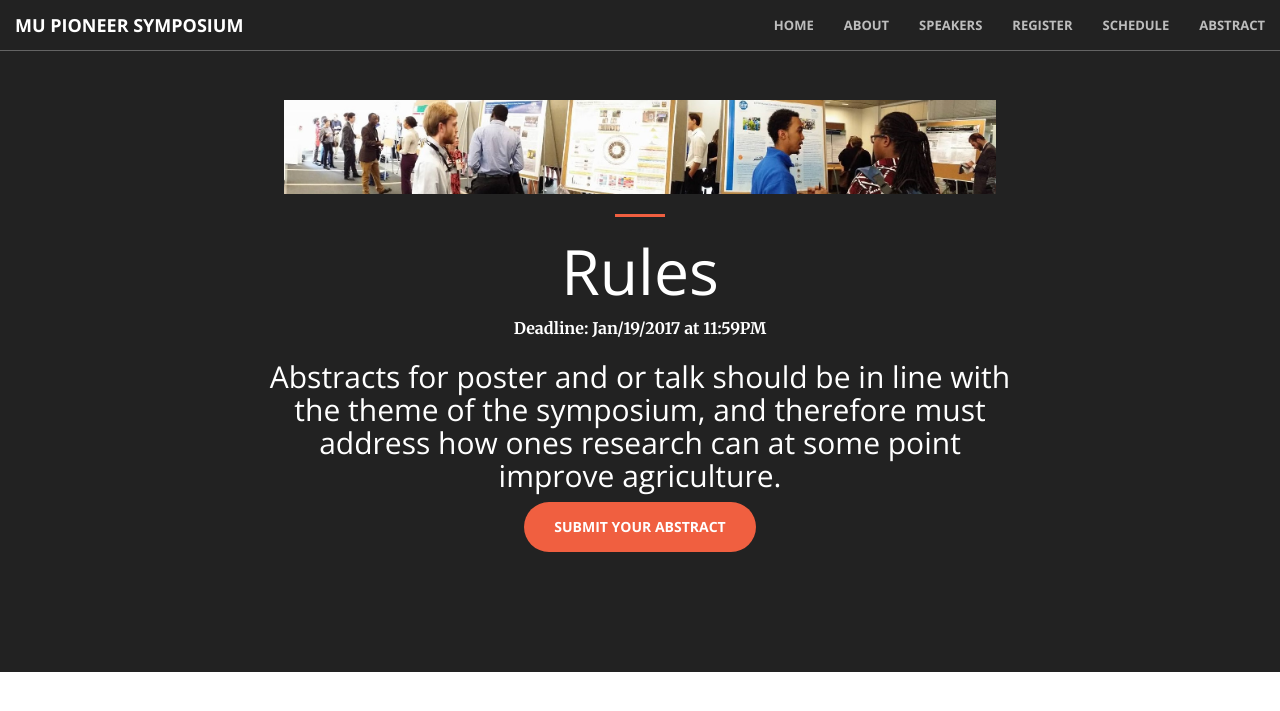
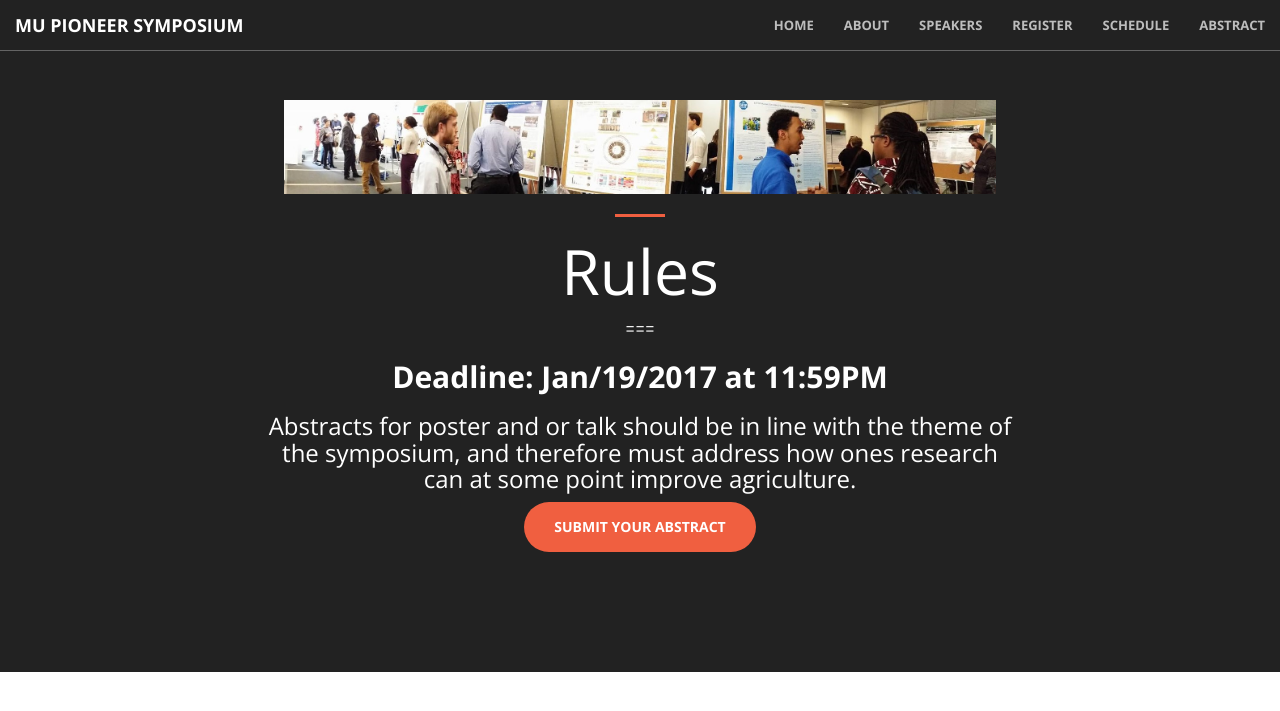
Before and after one commit to mupioneersymposium/mupioneersymposium.github.io, a Jekyll site: the page built from abstract.md, in a window 1280 px wide. Shown: the top 711 px of the page. Built offline with Jekyll 4.4.1, drawn with Linux system fonts in a browser that asks for light colours.

Commit message:
Update abstract.md

```diff
--- a/abstract.md
+++ b/abstract.md
@@ -7,11 +7,11 @@ layout: regular
 
 <hr style="clear: both;" />
 
-Rules
+# Rules
 ===
 
-**Deadline: Jan/19/2017 at 11:59PM**
+## **Deadline: Jan/19/2017 at 11:59PM**
 
-## Abstracts for poster and or talk should be in line with the theme of the symposium, and therefore must address how ones research can at some point improve agriculture.
+### Abstracts for poster and or talk should be in line with the theme of the symposium, and therefore must address how ones research can at some point improve agriculture.
 
 <p><a href="https://docs.google.com/forms/d/1DoqelMaDb3G1-tG3Tqr9EpXLK9OzPJ8J4OuMiPRZNrg/" target="_blank" class="btn btn-primary btn-xl page-scroll">Submit your abstract</a></p>
```
